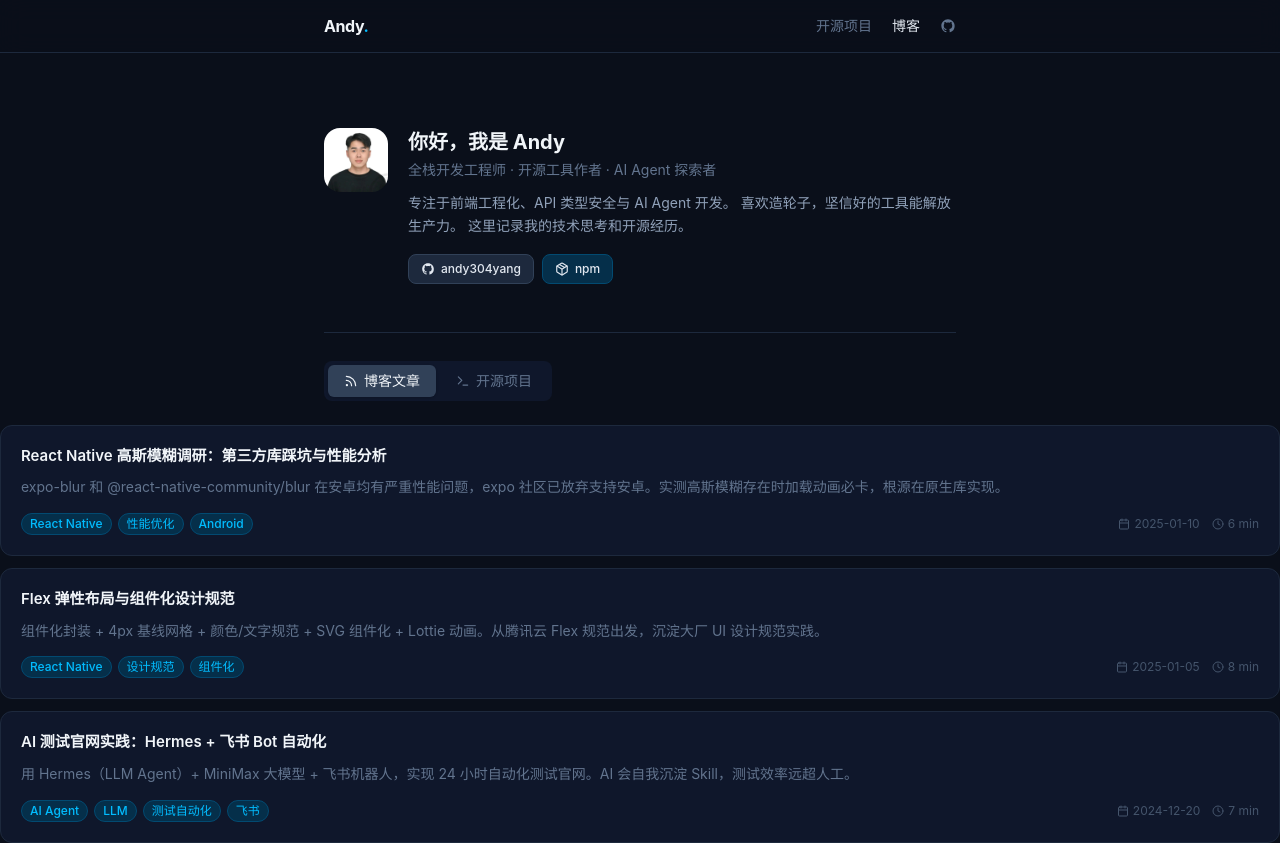
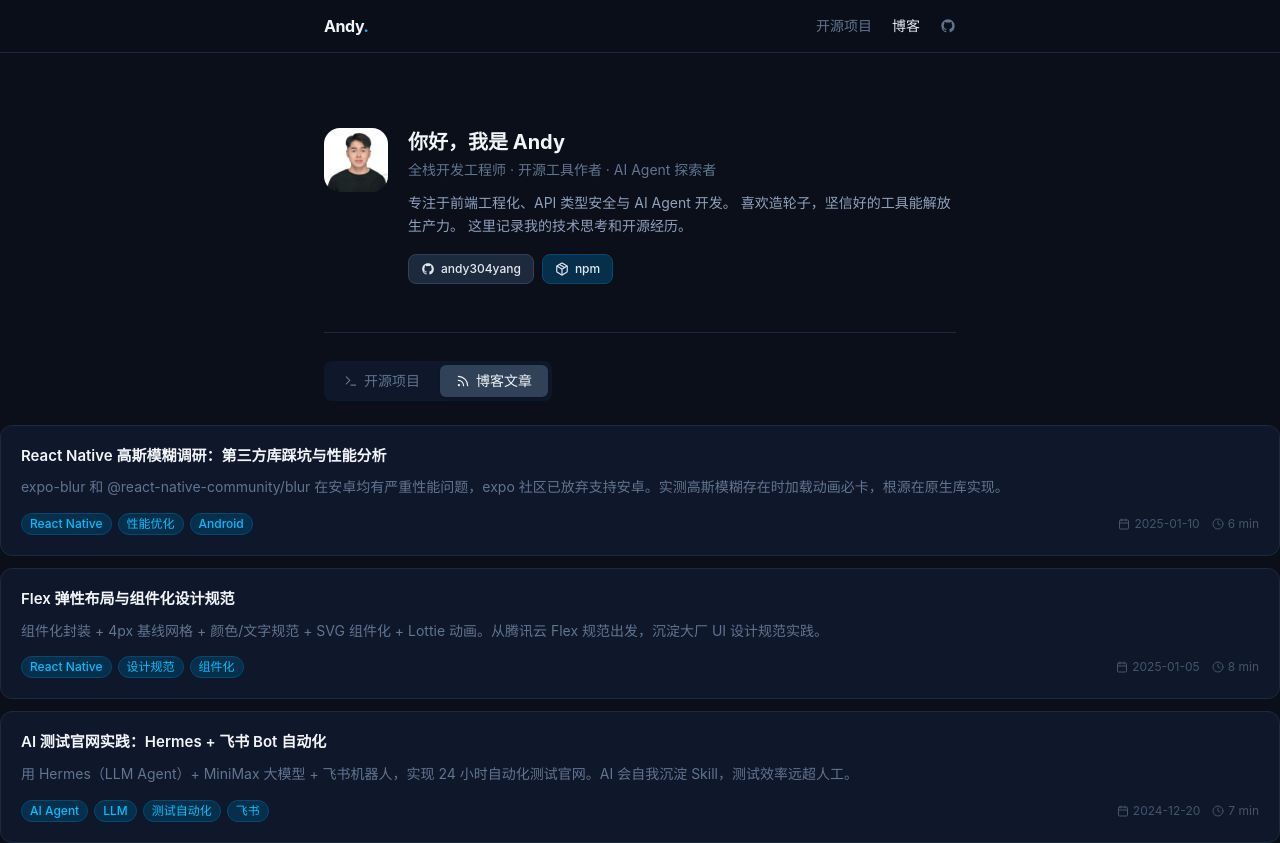
Before and after one commit to andy304yang/Blog, a Next.js app: page / in a window 1280 px wide. Shown: the top 843 px of the page. Built offline with nearby package versions, Linux system fonts and the light colour scheme.

Commit message:
fix: 默认展示开源项目tab

```diff
--- a/src/app/page.tsx
+++ b/src/app/page.tsx
@@ -178,7 +178,7 @@
 
         {/* ── Tab Toggle ── */}
         <div className="flex gap-1 mt-7 mb-6 p-1 rounded-lg bg-slate-900 w-fit">
-          {(["posts", "project"] as const).map((t) => (
+          {(["project", "posts"] as const).map((t) => (
             <button
               key={t}
               onClick={() => setTab(t)}
```
